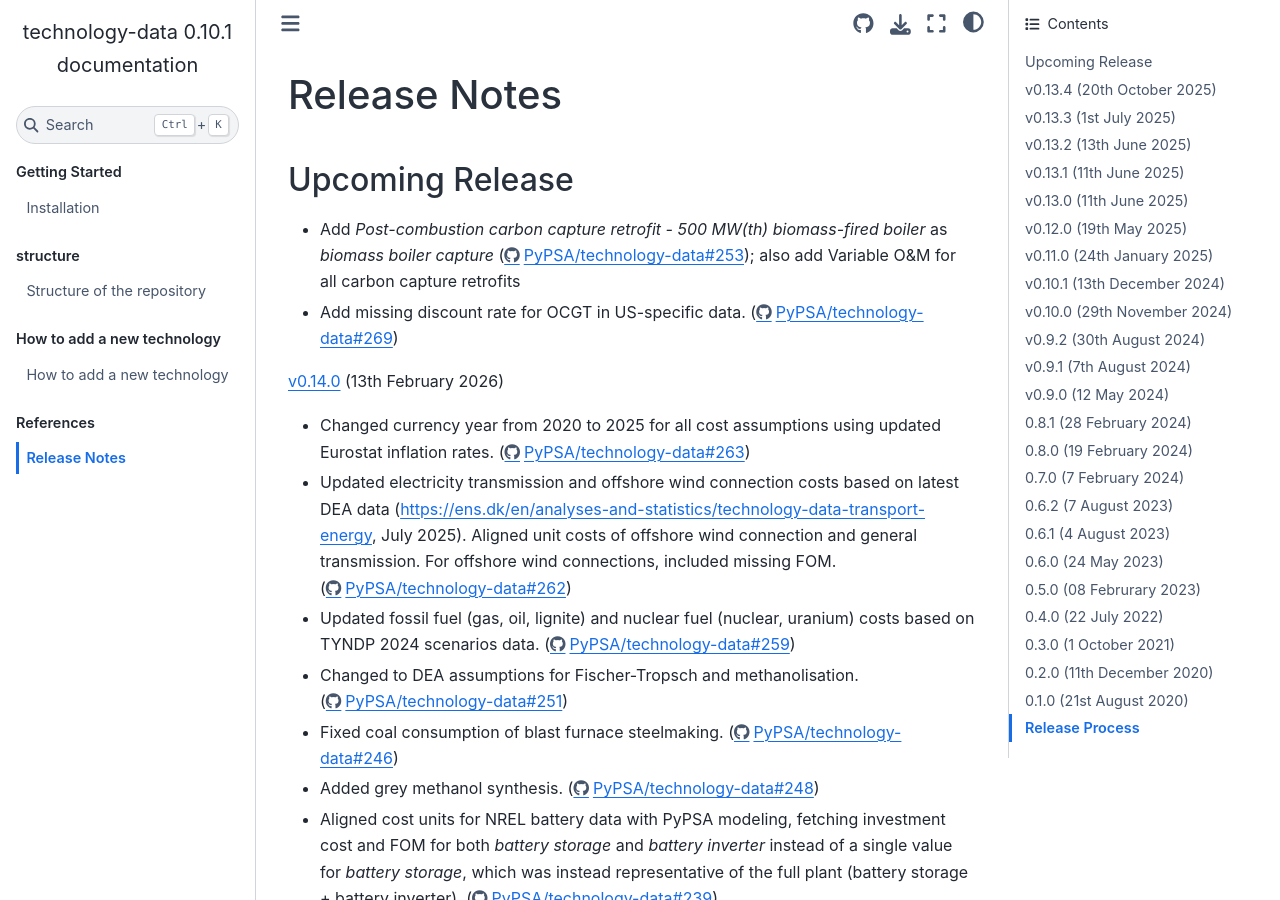
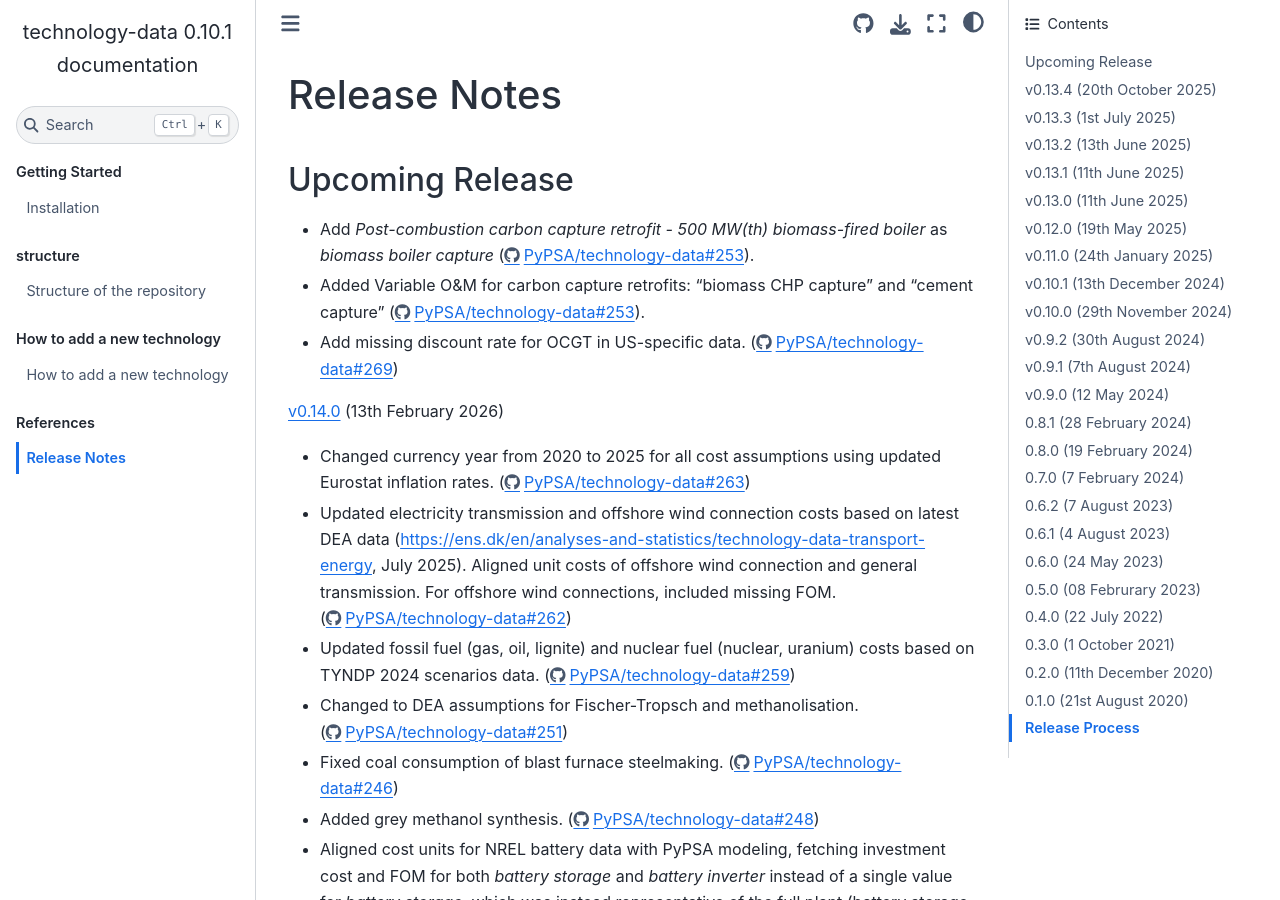
Before and after one commit to PyPSA/technology-data, a Sphinx documentation site: the page built from docs/release_notes.rst, in a window 1280 px wide and 900 px high. Built offline with Sphinx 7.4.7 and the Sphinx Book theme 1.1.4, drawn with Linux system fonts in a browser that asks for light colours.

Commit message:
Update docs/release_notes.rst
Co-authored-by: Johannes HAMPP <42553970+euronion@users.noreply.github.com>

```diff
--- a/docs/release_notes.rst
+++ b/docs/release_notes.rst
@@ -16,7 +16,8 @@
 ..   The features listed below are not released yet, but will be part of the next release!
 ..   To use the features already you have to use the ``master`` branch.
 
-* Add `Post-combustion carbon capture retrofit - 500 MW(th) biomass-fired boiler` as `biomass boiler capture` (https://github.com/PyPSA/technology-data/pull/253); also add Variable O&M for all carbon capture retrofits
+* Add `Post-combustion carbon capture retrofit - 500 MW(th) biomass-fired boiler` as `biomass boiler capture` (https://github.com/PyPSA/technology-data/pull/253).
+* Added Variable O&M for carbon capture retrofits: "biomass CHP capture" and "cement capture" (https://github.com/PyPSA/technology-data/pull/253).
 * Add missing discount rate for OCGT in US-specific data. (https://github.com/PyPSA/technology-data/pull/269)
 
 `v0.14.0 <https://github.com/PyPSA/technology-data/releases/tag/v0.14.0>`__ (13th February 2026)
```
